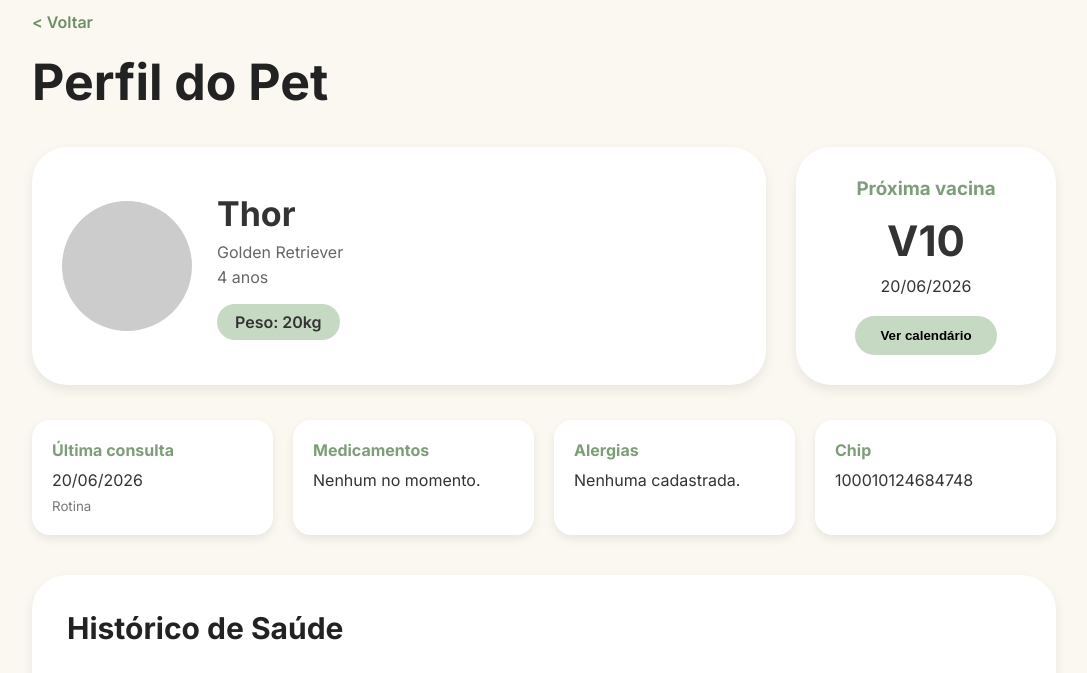
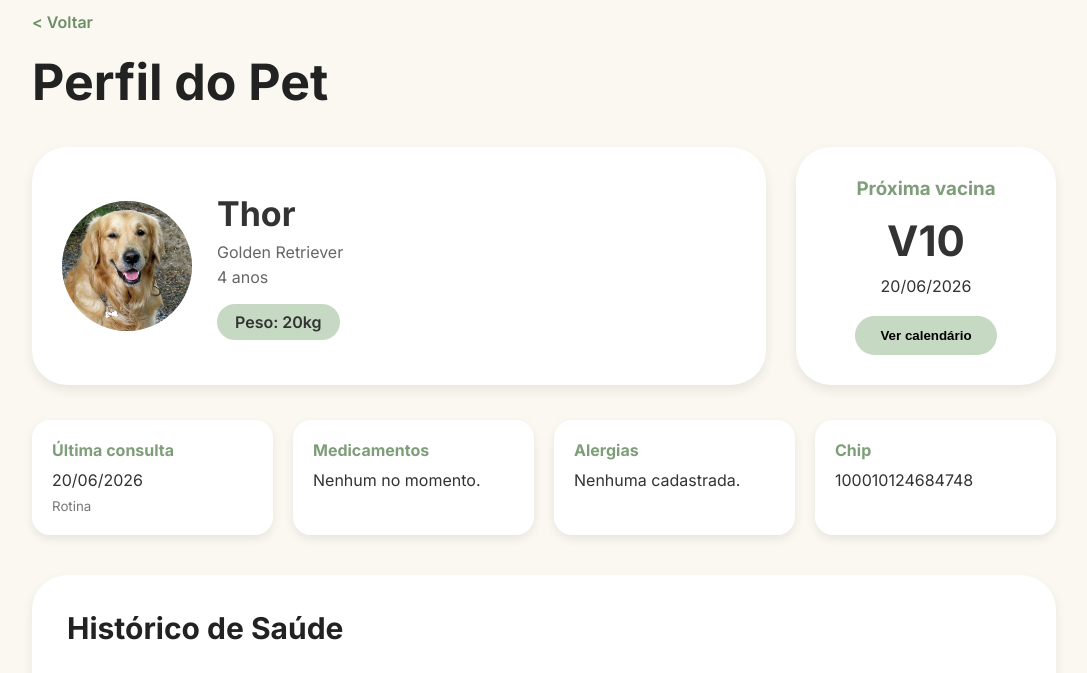
Before and after one commit to Pavanelo/Pet, a plain HTML site: page teste/teste/perfilpet.html in a window 1280 px wide. Shown: the part 87-760 px from the top of the page, without its empty margins (96-1183 px from the left). Drawn offline with Linux system fonts and the light colour scheme.

Commit message:
foto do cachorro

```diff
--- a/teste/teste/perfilpet.html
+++ b/teste/teste/perfilpet.html
@@ -45,7 +45,7 @@
             <div class="card-pet">
 
                 <div class="foto">
-                    <!-- Foto do pet -->
+                    <img src="../img/petprofile.png" alt="Foto do Thor">
                 </div>
 
                 <div class="dados">
```
Also changed, not shown: teste/img/petprofile.png (added).
